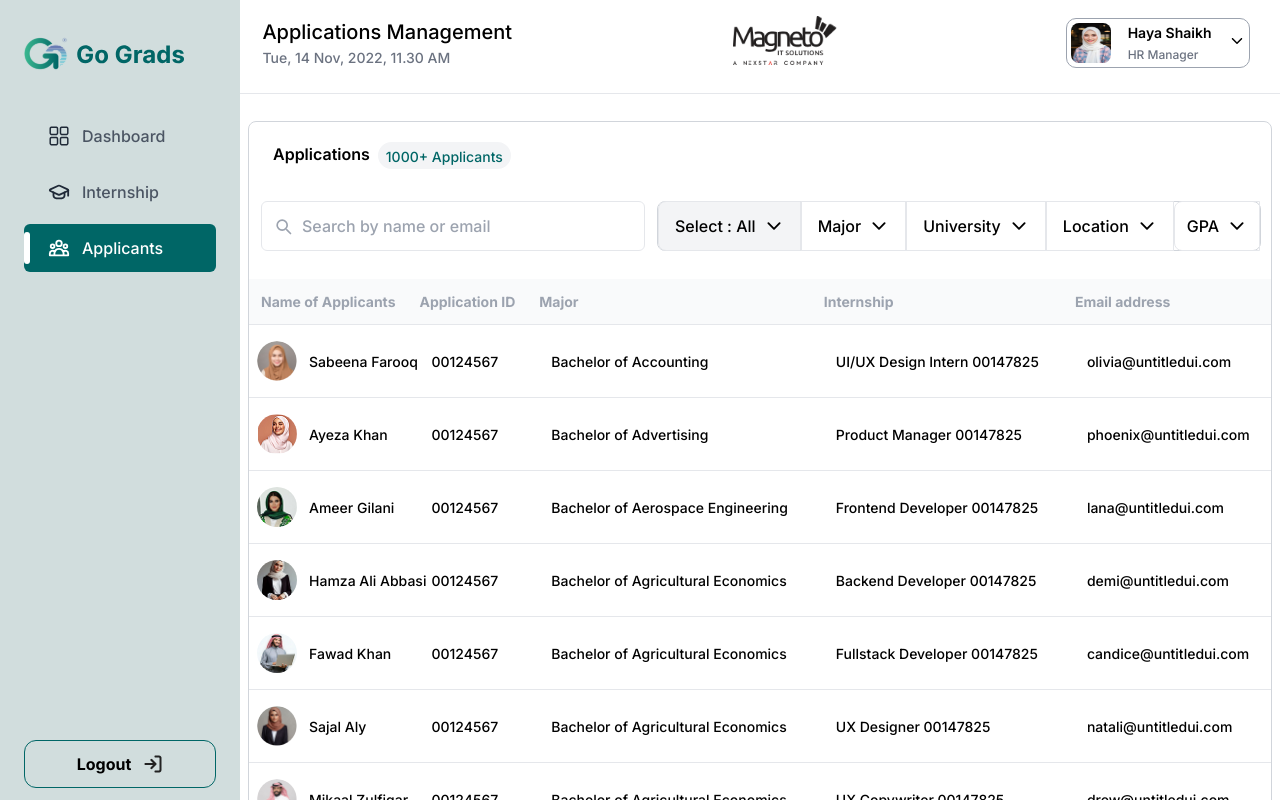
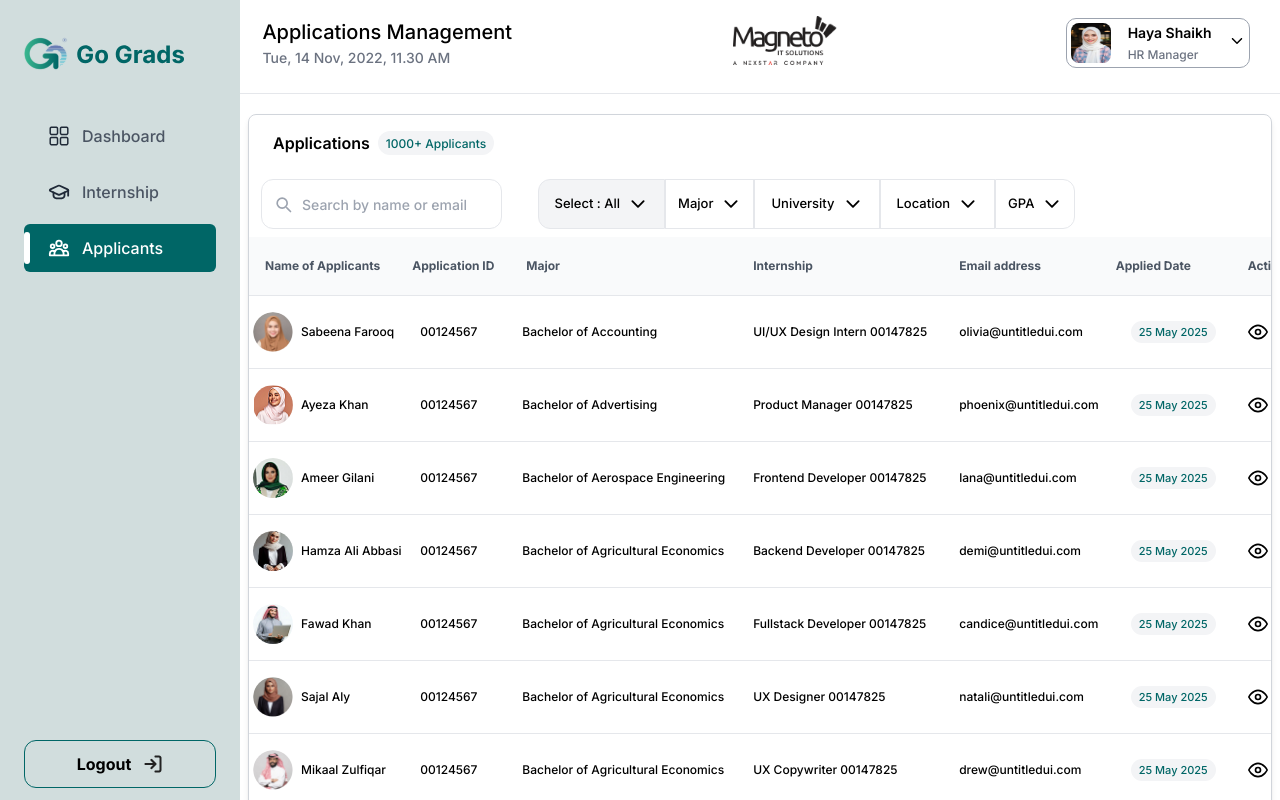
Before and after one commit to bagdenatasha2001/intership_project, a React (Vite) app: page /application-table in a window 1280 px wide. Built offline with nearby package versions, Linux system fonts and the light colour scheme; what chartjs-chart-matrix, chartjs-plugin-datalabels would draw is missing.

Commit message:
updated document card and updated layout  structure

```diff
--- a/src/components/Tables/RecentApplicants.jsx
+++ b/src/components/Tables/RecentApplicants.jsx
@@ -22,7 +22,7 @@ export default function RecentApplicants() {
   ];
 
   return (
-    <div className="bg-white p-3 shadow w-full h-full flex flex-col rounded-2xl border border-gray-33">
+    <div className="bg-white p-3 shadow w-full h-full flex flex-col rounded-2xl border border-gray-33 mt-2">
       <div className="flex justify-between items-center mb-4 px-3">
         <div className="flex gap-2">
           <h2 className="text-md font-semibold">Recent Applicants</h2>
--- a/src/components/statusTabs/Application_Dropdown.jsx
+++ b/src/components/statusTabs/Application_Dropdown.jsx
@@ -180,21 +180,21 @@ export default function Application_Dropdown() {
 
   return (
     <>
-      <div className='flex  rounded-lg items-center '>
+      <div className='flex  rounded-lg text-[13px] '>
 
         {/* select */}
 
         <div className='relative font-Inter' ref={statusDropdownRef}>
           <button
             onClick={() => setIsopen(!isOpen)}
-            className='flex items-center border  whitespace-nowrap px-4 py-3 gap-2  bg-gray-100 rounded-l-lg'
+            className='flex items-center   whitespace-nowrap px-4 py-[14px] gap-2 border  bg-gray-100 rounded-l-xl'
           >
             <span>Select : {selectedOption}</span>
             {isOpen ? <IoChevronUpOutline size={20} /> : <IoChevronDownOutline size={20} />}
           </button>
 
           {isOpen && (
-            <div className='absolute flex flex-col border border-gray-300 p-2 right-4 mt-3 w-[204px] rounded-lg z-10 bg-white'>
+            <div className='absolute flex flex-col border border-gray-300 p-2 right-2 mt-2 w-[204px] rounded-lg z-10 bg-white'>
               {StatusOptions.map((statusOption, index) => (
                 <div
                   key={index}
@@ -216,14 +216,14 @@ export default function Application_Dropdown() {
         <div className='w-fit relative font-Inter' ref={majorDropdownRef}>
           <button
             onClick={() => setIsMajorOpen(!isMajorOpen)}
-            className='flex justify-between items-center border  px-4 py-3 gap-2 '
+            className='flex justify-between items-center border px-3 py-[14px] gap-2 '
           >
             Major
             {isMajorOpen ? <IoChevronUpOutline size={20} /> : <IoChevronDownOutline size={20} />}
           </button>
 
           {isMajorOpen && (
-            <div className='absolute bg-white border mt-3 w-[343px] rounded-md z-10 p-5 right-5'>
+            <div className='absolute bg-white border mt-2 w-[343px] rounded-md z-10 p-5 right-2'>
               <label>Major</label>
 
               <div className="relative flex items-center">
@@ -299,14 +299,14 @@ export default function Application_Dropdown() {
         <div className='w-fit relative font-Inter' ref={universityDropdownRef}>
           <button
             onClick={() => setIsuniversityOpen(!isUniversityOpen)}
-            className='flex justify-between items-center border  px-4 py-3 gap-2  '
+            className='flex justify-between items-center border  px-4 py-[14px] gap-2  '
           >
             University
             {isUniversityOpen ? <IoChevronUpOutline size={20} /> : <IoChevronDownOutline size={20} />}
           </button>
 
           {isUniversityOpen && (
-            <div className='absolute bg-white border mt-3 w-[443px]  rounded-md z-10 p-5 right-5'>
+            <div className='absolute bg-white  mt-2 w-[443px]  border rounded-md z-10 p-5 right-2'>
               <label>University</label>
 
               <div className="relative flex items-center">
@@ -390,14 +390,14 @@ export default function Application_Dropdown() {
         <div className='w-fit relative font-Inter' ref={locationDropdownRef}>
           <button
             onClick={() => setIslocationOpen(!isLocationOpen)}
-            className='flex justify-between items-center border  px-4 py-3 gap-2 '
+            className='flex justify-between items-center border  px-4 py-[14px] gap-2 '
           >
             Location
             {isLocationOpen ? <IoChevronUpOutline size={20} /> : <IoChevronDownOutline size={20} />}
           </button>
 
           {isLocationOpen && (
-            <div className='absolute bg-white border mt-3 w-[443px]   rounded-md z-10 p-5 right-5'>
+            <div className='absolute bg-white mt-2 w-[443px] border  rounded-md z-10 p-5 right-2'>
               <label>Location</label>
 
               <div className="relative flex items-center">
@@ -479,14 +479,14 @@ export default function Application_Dropdown() {
         <div className='w-fit relative font-Inter' ref={gpaDropdownRef}>
           <button
             onClick={() => setIsgpaOpen(!isGpaOpen)}
-            className='flex justify-between items-center border  px-3 py-3 gap-2 rounded-l-lg'
+            className='flex justify-between items-center border   px-3 py-[14px] gap-2 rounded-r-xl'
           >
             GPA
             {isGpaOpen ? <IoChevronUpOutline size={20} /> : <IoChevronDownOutline size={20} />}
           </button>
 
           {isGpaOpen && (
-            <div className='absolute bg-white border mt-3 w-[328px]   rounded-md z-10 p-5 right-5'>
+            <div className='absolute bg-white border mt-2 w-[328px]   rounded-md z-10 p-5 right-2'>
               <label>GPA</label>
 
               {/* <div className="relative flex items-center">
--- a/src/layouts/PrivateLayout.jsx
+++ b/src/layouts/PrivateLayout.jsx
@@ -38,7 +38,7 @@ export default function PrivateLayout() {
                         pageTitle={pageTitle}
                     />
                 </div>
-                <div className="flex-1 overflow-y-auto md:p-2 space-y-4"
+                <div className="flex-1 overflow-y-auto md:p-2 "
                     style={{ scrollbarWidth: "thin", scrollbarColor: "#006666 transparent" }}>
                     <Outlet />
                 </div>
--- a/src/pages/application/ApplicationTable.jsx
+++ b/src/pages/application/ApplicationTable.jsx
@@ -2,7 +2,6 @@ import React, { useState } from 'react';
 import { useNavigate } from "react-router-dom";
 import Application_Dropdown from '../../components/statusTabs/Application_Dropdown';
 import Pagination from '../../components/statusTabs/Pagination';
-
 import { FiEye } from "react-icons/fi";
 import img1 from '../../assets/images/appli_1.jpg';
 import img2 from '../../assets/images/appli_2.jpg';
@@ -15,7 +14,6 @@ import img7 from '../../assets/images/appli_7.jpg';
 export default function ApplicationTable() {
 
   const navigate = useNavigate();
-
   const [search, setSearch] = useState("");
 
   const internships = [
@@ -36,21 +34,23 @@ export default function ApplicationTable() {
 
   return (
     <>
-      <div className=" rounded-lg w-full h-auto mt-[19px] border border-gray-300 flex-wrap">
+      <div className="rounded-lg w-full h-auto my-3  border shadow-md border-gray-300 flex-wrap">
 
-        <div className='flex px-6 py-5 gap-9 h-[67px]'>
-          <div className="flex gap-2">
+        <div className='flex px-6 py-4 gap-9 '>
+          <div className="flex gap-2 justify-center items-center">
             <h2 className="text-md font-semibold">Applications</h2>
-            <span className="bg-gray-100 text-[#006666] text-[14px] font-normal px-2 py-1 rounded-full">
+            <span className="bg-gray-100 text-[#006666] text-[12px] px-2 font-normal py-1 rounded-full h-6">
               1000+ Applicants
             </span>
           </div>
         </div>
 
 
-        <div className='flex flex-col gap-3 h-auto md:flex-row  mb-4 px-3 py-3 md:justify-between  '>
-          <div className="relative flex items-center flex-wrap" >
-            <span className="absolute left-3 text-gray-400 ">
+        <div className="flex flex-col md:flex-row md:justify-between gap-9 h-auto  px-3 py-2 relative ">
+
+
+          <div className="relative flex items-center w-full md:w-1/4">
+            <span className="absolute left-3 text-gray-400">
               <svg xmlns="http://www.w3.org/2000/svg" className="h-5 w-5" fill="none" viewBox="0 0 24 24" stroke="currentColor">
                 <path strokeLinecap="round" strokeLinejoin="round" strokeWidth={2} d="M21 21l-4.35-4.35M17 11a6 6 0 11-12 0 6 6 0 0112 0z" />
               </svg>
@@ -60,44 +60,43 @@ export default function ApplicationTable() {
               value={search}
               onChange={(e) => setSearch(e.target.value)}
               placeholder="Search by name or email"
-              className="  w-96 h-[50px] pl-10 pr-3 border rounded-md text-gray-600 focus:outline-gray-300  flex-wrap "
+              className="h-[50px] w-full pl-10 pr-3 border text-[14px] rounded-xl text-gray-500 focus:outline-gray-300"
             />
           </div>
 
-          <div className='flex rounded-lg  h-full max-h-[50px] border border-gray-300   '>
+          <div className="flex rounded-xl h-[50px] w-full md:w-3/4 relative">
             <Application_Dropdown />
           </div>
         </div>
 
-
-        <div className="overflow-x-auto mb-0">
-          <table className="min-w-[900px] table-auto text-[12px] text-left w-full border-collapse ">
+        <div className="overflow-x-auto ">
+          <table className="min-w-[900px] table-auto text-[12px] text-left w-full border-collapse">
             <thead>
-              <tr className="text-gray-400 border-b whitespace-nowrap text-[14px] bg-gray-50">
-                <th className="py-3 px-3">Name of Applicants</th>
-                <th className="py-3 px-3">Application ID</th>
-                <th className="py-3 px-3">Major</th>
-                <th className="py-3 px-3">Internship</th>
-                <th className="py-3 px-3">Email address</th>
-                <th className="py-3 px-3">Applied Date</th>
-                <th className="py-3 px-3">Action</th>
+              <tr className="text-gray-600 border-b whitespace-nowrap text-[12px]  bg-gray-50">
+                <th className="py-5 px-4">Name of Applicants</th>
+                <th className="py-5 px-4">Application ID</th>
+                <th className="py-5 px-4">Major</th>
+                <th className="py-5 px-4">Internship</th>
+                <th className="py-5 px-4">Email address</th>
+                <th className="py-5 px-">Applied Date</th>
+                <th className="py-5 px-4">Action</th>
               </tr>
             </thead>
             <tbody>
               {filteredInternships.map((item, index) => (
                 <tr key={index} className="border-b border-gray-200 whitespace-nowrap">
-                  <td className="py-4 flex items-center px-2 gap-3 text-[14px]">
+                  <td className="py-4 flex items-center px-1 gap-2 text-[12px]">
                     <img src={item.img} alt={item.name} className="h-[40px] w-[40px] rounded-full" />
-                    <p className="font-normal ">{item.name}</p>
+                    <p className="font-normal">{item.name}</p>
                   </td>
-                  <td className="py-4 px-6 text-[14px]">{item.ApplicationID}</td>
-                  <td className="py-4 px-6 text-[14px]">{item.Major}</td>
-                  <td className="py-4 px-6 text-[14px]">{item.Internship}</td>
-                  <td className="py-4 px-6 text-[14px]">{item.EmailAddress}</td>
-                  <td className="py-4 px-6">
-                    <span className="whitespace-nowrap px-3 py-1 rounded-full text-[#006666] text-[12px] bg-gray-100">{item.AppliedDate}</span>
+                  <td className="py-4 px-6 text-[12px]">{item.ApplicationID}</td>
+                  <td className="py-4 px-3 text-[12px]">{item.Major}</td>
+                  <td className="py-4 px-4 text-[12px]">{item.Internship}</td>
+                  <td className="py-4 px-4 text-[12px]">{item.EmailAddress}</td>
+                  <td className="py-4 px-4">
+                    <span className="whitespace-nowrap px-2 py-1 rounded-full text-[#006666] text-[11px] bg-gray-100">{item.AppliedDate}</span>
                   </td>
-                  <td className="py-4 px-6 font-bold"
+                  <td className="py-4 px-4 font-bold cursor-pointer"
                     onClick={() => navigate("/Application-view")}
                   >
                     {item.Action}
@@ -108,6 +107,7 @@ export default function ApplicationTable() {
           </table>
         </div>
 
+
         <div className='p-3'>
           <Pagination />
         </div>
--- a/src/pages/internship/InternshipCriteria.jsx
+++ b/src/pages/internship/InternshipCriteria.jsx
@@ -65,7 +65,8 @@ export default function InternshipCriteria() {
   return (
     <>
 
-      <div className="px-5 py-4 rounded-lg w-full h-auto  my-5 mx-auto border border-gray-300 ">
+      <div className="px-5 py-4 rounded-lg w-full h-auto  shadow-md my-3 mx-auto border border-gray-300 ">
+
         <div>
           <InternshipTabs />
         </div>
@@ -197,7 +198,7 @@ export default function InternshipCriteria() {
               title1="Back"
               title2="Next"
               onClick1={() => navigate("/internship-table")}
-                bg2="bg-teal-800 text-white"
+              bg2="bg-teal-800 text-white"
               isSubmit={true}
             />
           </div>
--- a/src/pages/internship/InternshipDetails.jsx
+++ b/src/pages/internship/InternshipDetails.jsx
@@ -68,7 +68,7 @@ export default function InternshipDetails() {
 
 
   return (
-    <div className="px-5 py-4 rounded-lg w-full h-auto  my-5 mx-auto border border-gray-300 ">
+    <div className="px-5 py-4 rounded-lg w-full h-auto  my-3  shadow-md border border-gray-300 ">
       <div>
         <InternshipTabs />
       </div>
--- a/src/pages/internship/InternshipExpectations.jsx
+++ b/src/pages/internship/InternshipExpectations.jsx
@@ -31,7 +31,7 @@ export default function InternshipExpectations() {
     return (
         <>
 
-            <div className="px-5 py-4 rounded-lg w-full h-auto  my-5 mx-auto border border-gray-300 ">
+            <div className="px-5 py-4 rounded-lg w-full h-auto  my-3 mx-auto border shadow-md border-gray-300 ">
                 <div>
                     <InternshipTabs />
                 </div>
--- a/src/pages/internship/InternshipRoles.jsx
+++ b/src/pages/internship/InternshipRoles.jsx
@@ -24,12 +24,10 @@ export default function InternshipRoles() {
 
 
 
-        <div className="px-5 py-4 rounded-lg w-full h-auto  my-5 mx-auto border border-gray-300 ">
+        <div className="px-5 py-4 rounded-lg w-full h-auto   my-3 mx-auto border shadow-md border-gray-300 ">
             <div>
                 <InternshipTabs />
             </div>
-
-
 
             <form>
                 <TextEditor
@@ -45,7 +43,7 @@ export default function InternshipRoles() {
                         title2="Next"
                         onClick1={() => navigate("/internship-table")}
                         onClick2={handleNext}
-                         bg2="bg-teal-800 text-white"
+                        bg2="bg-teal-800 text-white"
                         isSubmit={false}
                     />
 
```
Also changed, not shown: src/components/form_fields/DocumentCard.jsx (+7 -7 lines), src/pages/application/ApplicationView.jsx (+9 -9 lines), src/pages/internship/InternshipTable.jsx (+14 -14 lines).
